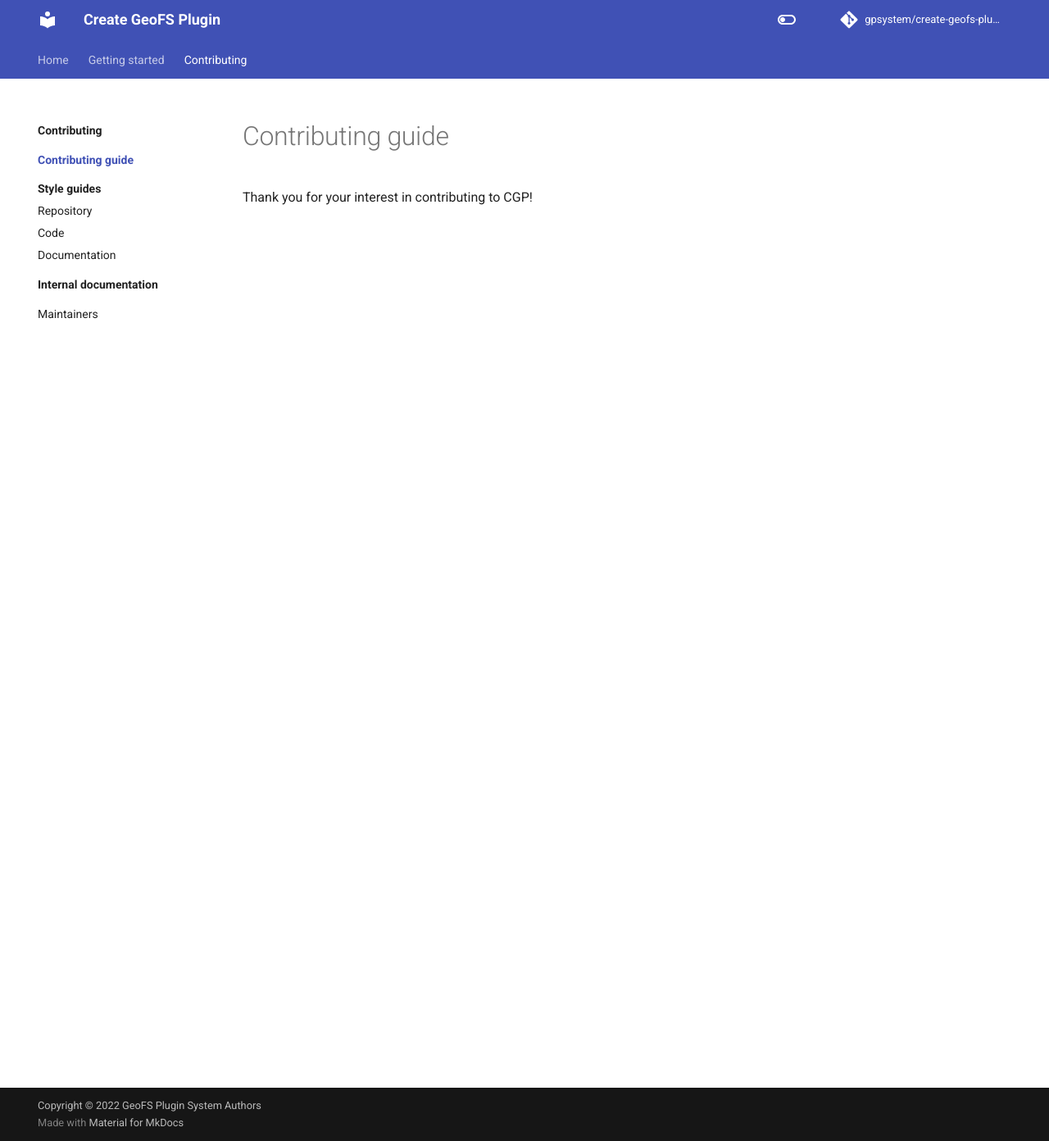
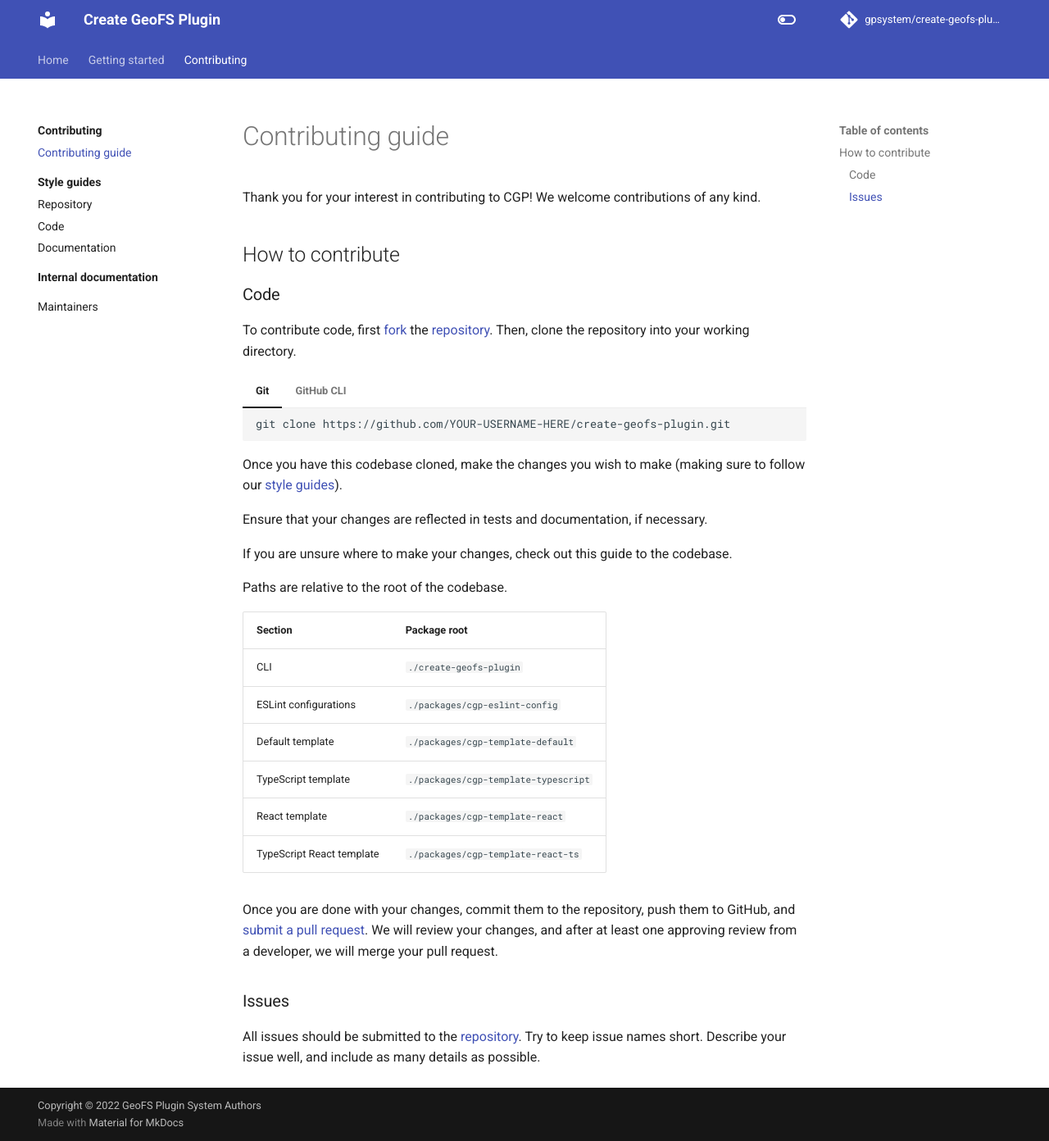
Before and after one commit to gpsystem/create-geofs-plugin, an MkDocs documentation site: the page built from docs/contributing/guide.md, in a window 1280 px wide and 1392 px high. Shown: the whole window at 82% size. Built offline with MkDocs 1.6.1 and Material for MkDocs 9.7.7, drawn with Linux system fonts in a browser that asks for light colours; comment, search, counter and statistics services are not loaded; the version menu is left out.

Commit message:
docs: finished user-facing docs

````diff
--- /dev/null
+++ b/docs/contributing/guide.md
@@ -0,0 +1,51 @@
+# Contributing guide
+
+Thank you for your interest in contributing to CGP! We welcome contributions of any kind.
+
+## How to contribute
+
+### Code
+
+To contribute code, first [fork][] the [repository][]. Then, clone the repository into your working directory.
+
+=== "Git"
+
+    ```bash
+    git clone https://github.com/YOUR-USERNAME-HERE/create-geofs-plugin.git
+    ```
+
+=== "GitHub CLI"
+
+    ```bash
+    gh repo clone YOUR-USERNAME-HERE/create-geofs-plugin
+    ```
+
+Once you have this codebase cloned, make the changes you wish to make (making sure to follow our [style guides][]).
+
+Ensure that your changes are reflected in tests and documentation, if necessary.
+
+If you are unsure where to make your changes, check out this guide to the codebase.
+
+Paths are relative to the root of the codebase.
+
+| Section                   | Package root                         |
+| ------------------------- | ------------------------------------ |
+| CLI                       | `./create-geofs-plugin`              |
+| ESLint configurations     | `./packages/cgp-eslint-config`       |
+| Default template          | `./packages/cgp-template-default`    |
+| TypeScript template       | `./packages/cgp-template-typescript` |
+| React template            | `./packages/cgp-template-react`      |
+| TypeScript React template | `./packages/cgp-template-react-ts`   |
+
+Once you are done with your changes, commit them to the repository, push them to GitHub, and [submit a pull request][].
+We will review your changes, and after at least one approving review from a developer, we will merge your pull request.
+
+### Issues
+
+All issues should be submitted to the [repository][]. Try to keep issue names short.
+Describe your issue well, and include as many details as possible.
+
+[fork]: https://docs.github.com/en/get-started/quickstart/fork-a-repo
+[repository]: https://github.com/gpsystem/create-geofs-plugin
+[style guides]: ./style/index.md
+[submit a pull request]: https://docs.github.com/en/desktop/contributing-and-collaborating-using-github-desktop/working-with-your-remote-repository-on-github-or-github-enterprise/creating-an-issue-or-pull-request#creating-a-pull-request
--- a/mkdocs.yml
+++ b/mkdocs.yml
@@ -60,8 +60,7 @@ nav:
       - License: license.md
   - Contributing:
       - contributing/index.md
-      - Contributing guide:
-          - contributing/guide/index.md
+      - Contributing guide: contributing/guide.md
       - Style guides:
           - contributing/style/index.md
           - Repository: contributing/style/repo.md
````
Also changed, not shown: docs/contributing/guide/index.md (deleted, +0 -3 lines), docs/contributing/index.md (+1 -1 lines), docs/contributing/style/index.md (+1 -1 lines), docs/index.md (+1 -1 lines).
